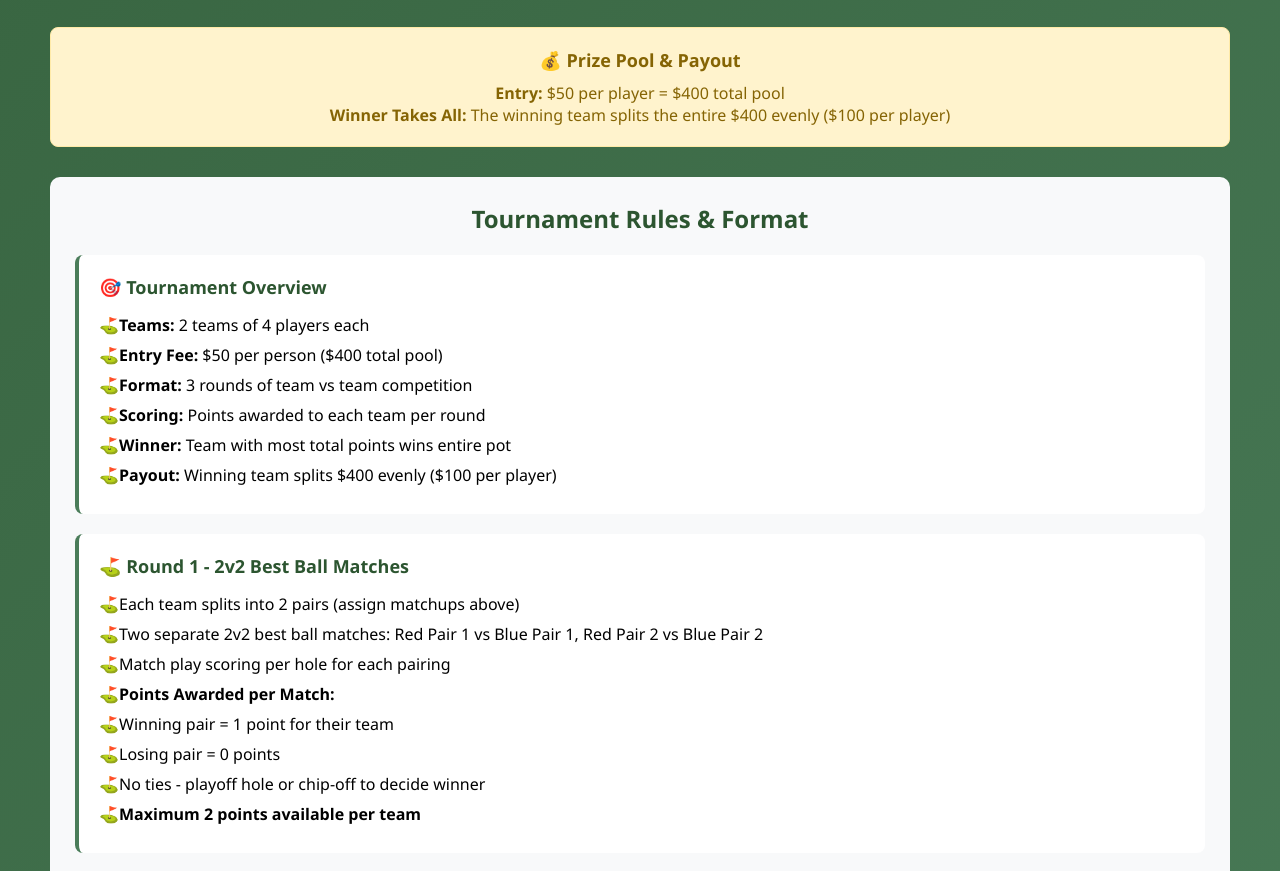
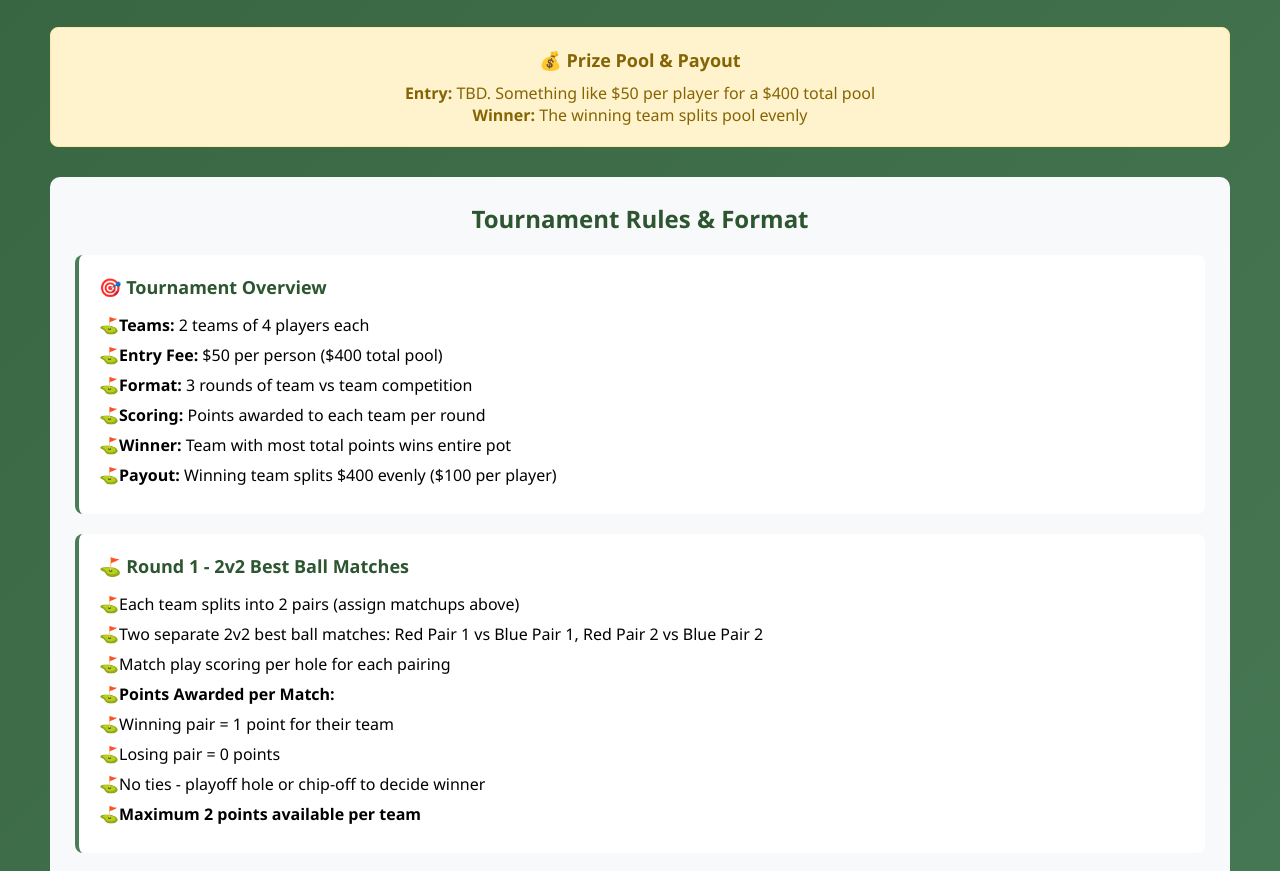
Before and after one commit to Scott-Bauer/RyderScoreboard, a website: page public/index.html in a window 1280 px wide. Shown: the part 2281-3152 px from the top of the page. Drawn offline with Linux system fonts and the light colour scheme; no server answers.

Commit message:
update verbage

```diff
--- a/public/index.html
+++ b/public/index.html
@@ -1121,8 +1121,8 @@
             <div class="payout-info">
                 <div class="payout-title">💰 Prize Pool & Payout</div>
                 <div class="payout-text">
-                    <strong>Entry:</strong> $50 per player = $400 total pool<br>
-                    <strong>Winner Takes All:</strong> The winning team splits the entire $400 evenly ($100 per player)
+                    <strong>Entry:</strong> TBD. Something like $50 per player for a $400 total pool<br>
+                    <strong>Winner:</strong> The winning team splits pool evenly
                 </div>
             </div>
 
```
